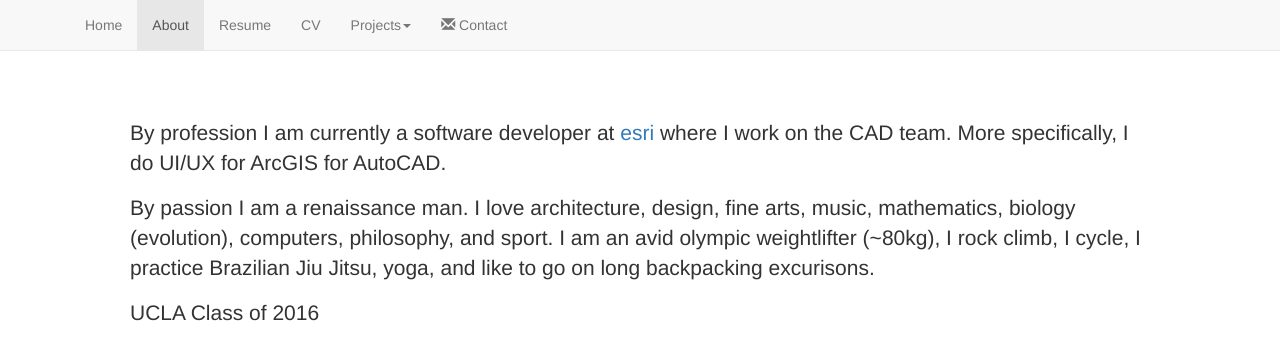
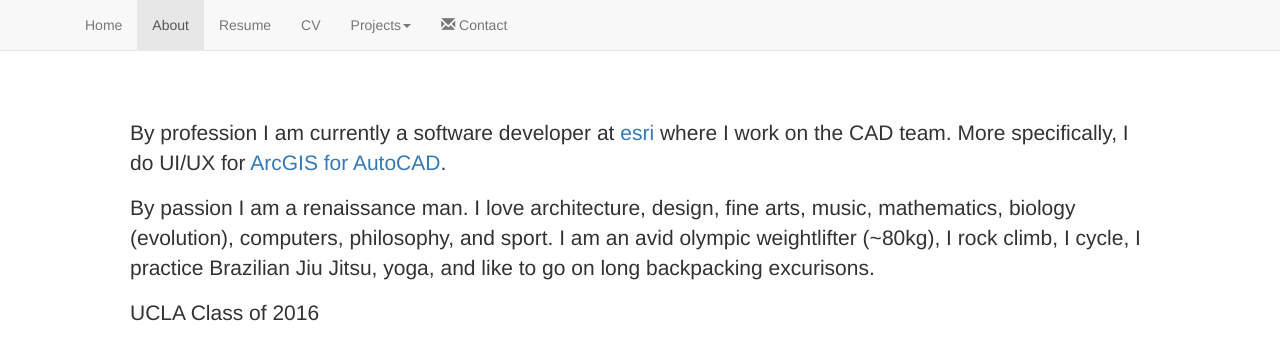
Before and after one commit to lavantgarde/oscrom, a plain HTML site: page about.html in a window 1280 px wide. Shown: the top 360 px of the page. Drawn offline with nearby package versions, Linux system fonts and the light colour scheme.

Commit message:
add url to afa because why not

```diff
--- a/about.html
+++ b/about.html
@@ -53,7 +53,8 @@
 
 <div class="container" id="about">
   <div class="jumbotron">
-    <p>By profession I am currently a software developer at <a href="https://www.esri.com/en-us/home" target="_blank">esri</a> where I work on the CAD team. More specifically, I do UI/UX for ArcGIS for AutoCAD.</p>
+    <p>By profession I am currently a software developer at <a href="https://www.esri.com/en-us/home" target="_blank">esri</a> where I work on the CAD team.
+      More specifically, I do UI/UX for <a href="https://www.esri.com/en-us/arcgis/products/arcgis-for-autocad" target="_blank">ArcGIS for AutoCAD</a>.</p>
     <p>By passion I am a renaissance man. I love architecture, design, fine arts, music, mathematics, biology (evolution), computers, philosophy, and sport. I am an avid olympic weightlifter (~80kg), I rock climb, I cycle, I practice Brazilian Jiu Jitsu, yoga, and like to go on long backpacking excurisons.</p>
     <p>UCLA Class of 2016</p>
   </div>
```
